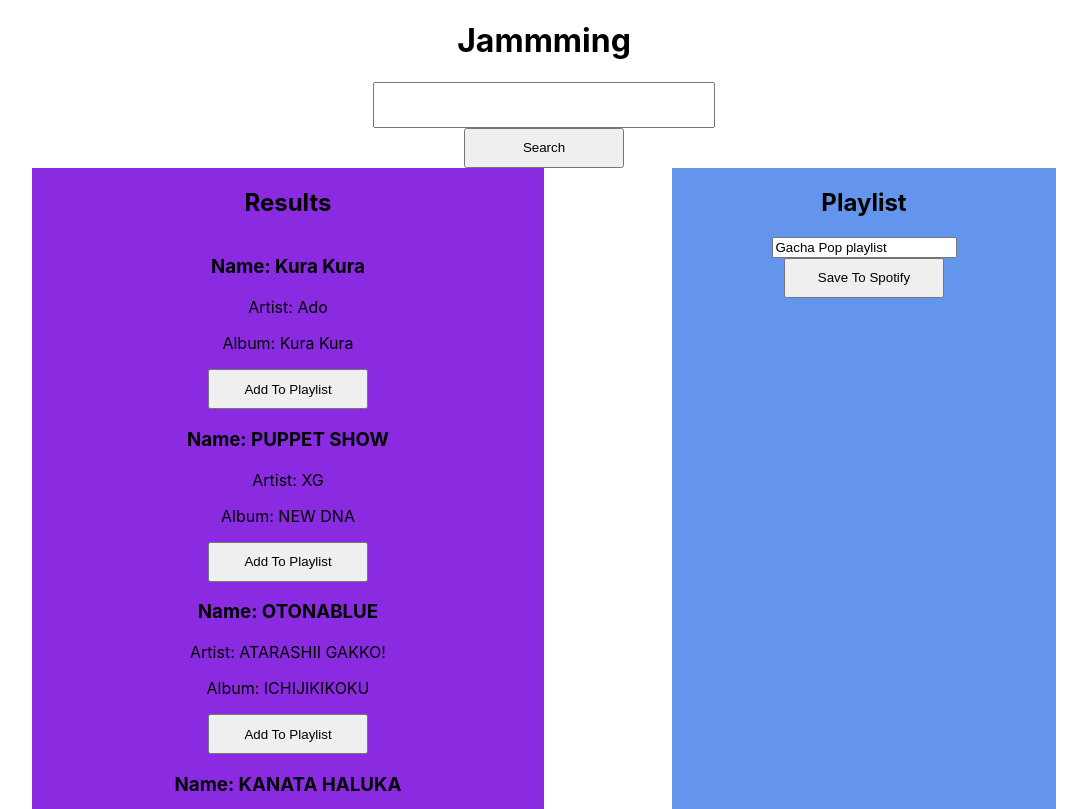
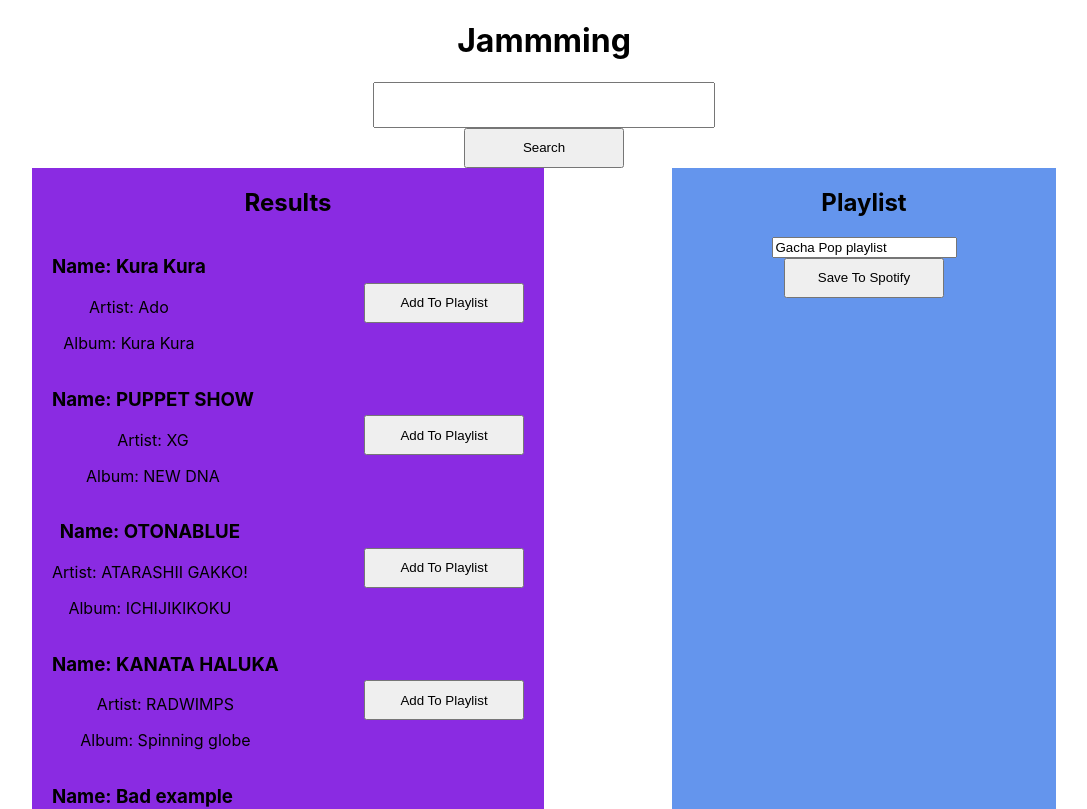
Before and after one commit to JesseVahlfors/Jammming, a React (Create React App) app: page / in a window 1280 px wide. Shown: the top 809 px of the page, without its empty margins (96-1183 px from the left). Built offline with nearby package versions, Linux system fonts and the light colour scheme.

Commit message:
added Some styling changes

```diff
--- a/src/App.css
+++ b/src/App.css
@@ -40,6 +40,7 @@ button {
   display: flex;
   flex-direction: row;
   justify-content: space-evenly;
+
 }
 
 
@@ -48,15 +49,22 @@ button {
   flex-direction: column;
   background-color: cornflowerblue;
   width: 30%;
+}
+
+.playlistItems {
+  display: flex;
+  flex-direction: column;
   align-items: center;
 }
 
 .playlistName {
+  display: block;
+  width: 25em;
+  height: 3em;
+}
 
-    display: block;
-    width: 25em;
-    height: 3em;
-
+.saveButton {
+  align-self: center;
 }
 
 .searchbar {
@@ -66,6 +74,14 @@ button {
   margin: auto;
 }
 
+.track, .playlistTrack {
+  display: flex;
+  align-items: center;
+  justify-content: space-between;
+  margin-left: 20px;
+  margin-right: 20px;
+}
+
 .tracklist {
   display: flex;
   flex-direction: column;
--- a/src/Playlist.js
+++ b/src/Playlist.js
@@ -22,6 +22,7 @@ function Playlist({ playlist, onRemoveFromPlaylist }) {
 
     return (
         <div className="playlist">
+            <div className="playlistItems">
                 <h2>Playlist</h2>
                 <input
                 type="text"
@@ -29,15 +30,18 @@ function Playlist({ playlist, onRemoveFromPlaylist }) {
                 value={playlistName}
                 onChange={handleNameChange}
                 />
-            <button onClick={handleSavePlaylist}>Save To Spotify</button>
+            </div>
             {playlist.map((track, i) => (
-            <div key={i} >
+            <div key={i} className="playlistTrack">
+                <div>
                     <h3>Name: {track.name}</h3>
                     <p>Artist: {track.artist}</p>
                     <p>Album: {track.album}</p>
+                </div>
                 <button onClick={() => onRemoveFromPlaylist(track)}>Remove from playlist</button>
             </div>
             ))}
+            <button onClick={handleSavePlaylist} className="saveButton">Save To Spotify</button>
         </div>
     )
 }
--- a/src/TrackList.js
+++ b/src/TrackList.js
@@ -26,8 +26,10 @@ function TrackList({ tracks, onAddToPlaylist }) {
         <div className="tracklist">
             <h2>Results</h2>
             {tracks.map((track, index) => (
-                <div key={track.id}>
-                    <Track  name={track.name} artist={track.artist} album={track.album}  />
+                <div key={track.id} className="track">
+                    <div >
+                        <Track  name={track.name} artist={track.artist} album={track.album}  />
+                    </div>
                     <button onClick={() => onAddToPlaylist(track)}>Add To Playlist</button>
                 </div>
             ))}
```
Lines whose indentation alone changed are shown as unchanged.
